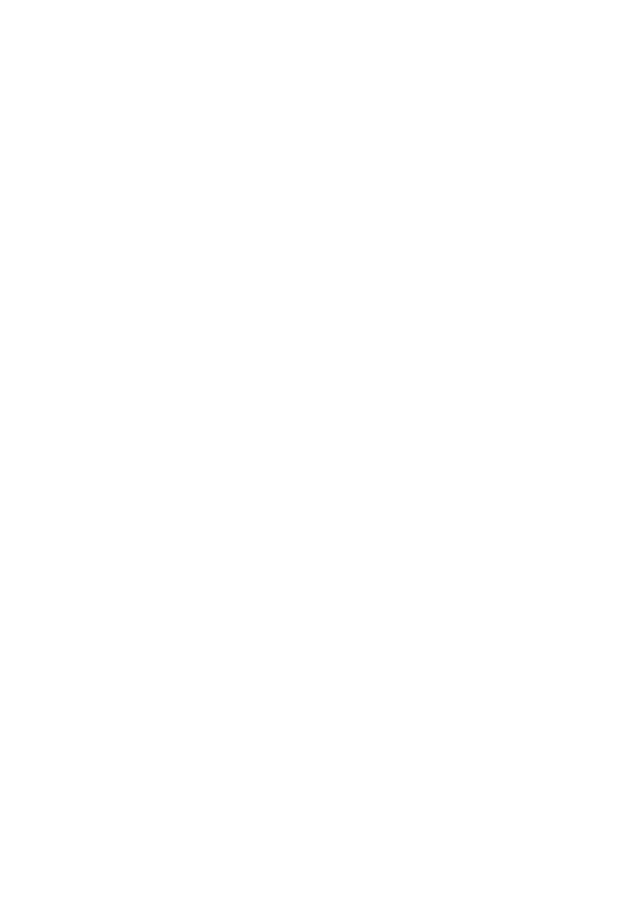
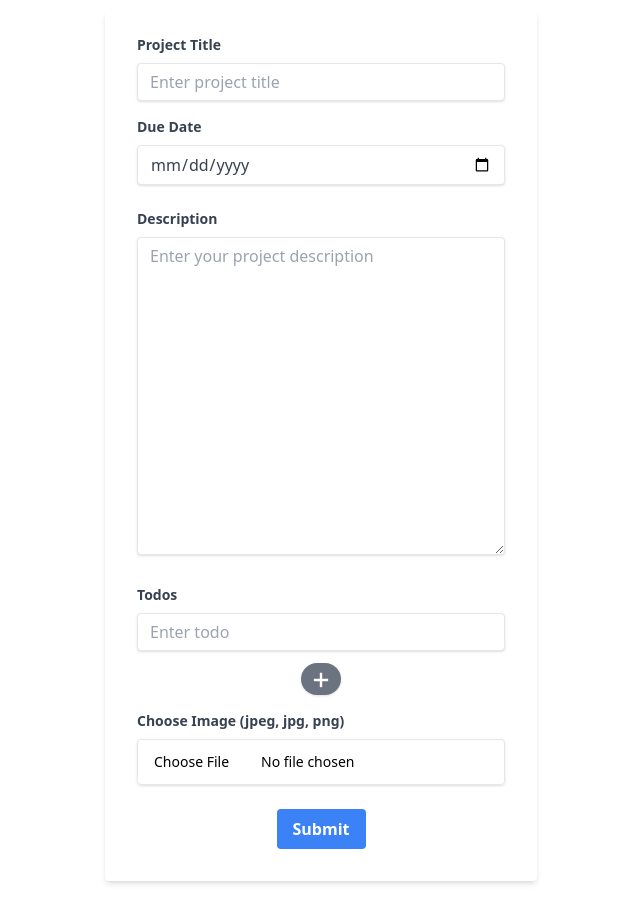
Before and after one commit to Satoshi-Sh/team-todo, a React (Create React App) app in the folder frontend/: page /team-todo/create-project in a window 1280 px wide. Before the commit this address had no page. Shown: the part 225-1122 px from the top of the page, without its empty margins (319-959 px from the left). Before the commit the page ends 800 px from the top, so only its background shows below. Built offline with nearby package versions, Linux system fonts and the light colour scheme.

Commit message:
Built create new Project page for todos. Need to add delete function.

```diff
--- a/frontend/src/App.js
+++ b/frontend/src/App.js
@@ -4,6 +4,7 @@
 import Index from "./pages/Index";
 import Signup from "./pages/Signup";
 import Login from "./pages/Login";
+import CreateProject from "./pages/CreateProject";
 import SingleProject from "./pages/SingleProject";
 import Projects from "./pages/Projects";
 import { Route, Routes } from "react-router-dom";
@@ -20,6 +21,7 @@
           <Route path="/login" element={<Login />} />
           <Route path="/projects" element={<Projects />} />
           <Route path="project/:id" element={<SingleProject />} />
+          <Route path="create-project" element={<CreateProject />} />
         </Routes>
       </UserProvider>
     </div>
--- /dev/null
+++ b/frontend/src/pages/CreateProject.jsx
@@ -0,0 +1,172 @@
+import React, { useState } from "react";
+
+const TodoSection = ({ todos, setTodos }) => {
+  const [todoTitle, setTodoTitle] = useState("");
+  const handleAdd = (e) => {
+    e.preventDefault();
+    setTodos((prevArray) => [...prevArray, todoTitle]);
+    setTodoTitle("");
+  };
+  return (
+    <div>
+      <label
+        className="block text-gray-700 text-sm font-bold mb-2"
+        htmlFor="todo"
+      >
+        Todos
+      </label>
+      <input
+        className="shadow appearance-none border rounded w-full py-2 px-3 text-gray-700 leading-tight focus:outline-none focus:shadow-outline"
+        id="todo"
+        type="text"
+        placeholder="Enter todo"
+        value={todoTitle}
+        onChange={(e) => setTodoTitle(e.target.value)}
+      />
+      <div className="flex flex-row justify-center items-center m-3">
+        <button
+          onClick={handleAdd}
+          className="p-0 w-10 h-8 bg-gray-500 rounded-full hover:bg-gray-400 active:shadow-lg mouse shadow transition ease-in duration-200 focus:outline-none"
+        >
+          <svg
+            viewBox="0 0 20 20"
+            enableBackground="new 0 0 20 20"
+            className="w-6 h-6 inline-block"
+          >
+            <path
+              fill="#FFFFFF"
+              d="M16,10c0,0.553-0.048,1-0.601,1H11v4.399C11,15.951,10.553,16,10,16c-0.553,0-1-0.049-1-0.601V11H4.601
+                                    C4.049,11,4,10.553,4,10c0-0.553,0.049-1,0.601-1H9V4.601C9,4.048,9.447,4,10,4c0.553,0,1,0.048,1,0.601V9h4.399
+                                    C15.952,9,16,9.447,16,10z"
+            />
+          </svg>
+        </button>
+      </div>
+      <div className="text-center m-4">
+        {todos.length > 0 &&
+          todos.map((todo, index) => {
+            return <div key={index}>{todo}</div>;
+          })}
+      </div>
+    </div>
+  );
+};
+
+const CreateProject = () => {
+  const [title, setTitle] = useState("");
+  const [due, setDue] = useState("");
+  const [description, setDescription] = useState("");
+  const [selectedFile, setSelectedFile] = useState(null);
+  const [todos, setTodos] = useState([]);
+
+  const handleSubmit = (e) => {
+    e.preventDefault();
+    // Perform form submission logic here
+    console.log("Submitted:", {
+      title,
+      due,
+      description,
+      todos,
+      selectedFile,
+    });
+  };
+  const handleFileUpload = (event) => {
+    const file = event.target.files[0];
+    setSelectedFile(file);
+  };
+  const tomorrow = new Date();
+  tomorrow.setDate(tomorrow.getDate() + 1);
+  const minDate = tomorrow.toISOString().split("T")[0];
+
+  return (
+    <div className="max-w-md mx-auto pt-48">
+      <h1 className="text-2xl mb-3 font-bold text-center">
+        Create New Project
+      </h1>
+      <form
+        onSubmit={handleSubmit}
+        className="bg-white shadow-md rounded px-8 pt-6 pb-8 mb-4 mr-2 ml-2"
+      >
+        <div className="mb-4">
+          <label
+            className="block text-gray-700 text-sm font-bold mb-2"
+            htmlFor="title"
+          >
+            Project Title
+          </label>
+          <input
+            className="shadow appearance-none border rounded w-full py-2 px-3 text-gray-700 leading-tight focus:outline-none focus:shadow-outline"
+            id="title"
+            type="text"
+            placeholder="Enter project title"
+            value={title}
+            onChange={(e) => setTitle(e.target.value)}
+            required
+          />
+        </div>
+        <div className="mb-6">
+          <label
+            className="block text-gray-700 text-sm font-bold mb-2"
+            htmlFor="due"
+          >
+            Due Date
+          </label>
+          <input
+            className="shadow appearance-none border rounded w-full py-2 px-3 text-gray-700 leading-tight focus:outline-none focus:shadow-outline"
+            id="due"
+            type="date"
+            placeholder="Enter your due date"
+            value={due}
+            onChange={(e) => setDue(e.target.value)}
+            min={minDate}
+            required
+          />
+        </div>
+        <div className="mb-6">
+          <label
+            className="block text-gray-700 text-sm font-bold mb-2"
+            htmlFor="description"
+          >
+            Description
+          </label>
+          <textarea
+            className="shadow appearance-none border rounded w-full py-2 px-3 text-gray-700 leading-tight focus:outline-none focus:shadow-outline"
+            id="description"
+            placeholder="Enter your project description"
+            value={description}
+            onChange={(e) => setDescription(e.target.value)}
+            rows="15"
+            required
+          />
+        </div>
+        <TodoSection todos={todos} setTodos={setTodos} />
+        <div className="mb-6">
+          <label
+            htmlFor="file-input"
+            className="block text-gray-700 text-sm font-bold mb-2"
+          >
+            Choose Image (jpeg, jpg, png)
+          </label>
+          <input
+            type="file"
+            id="file-input"
+            onChange={handleFileUpload}
+            className="block w-full border border-gray-200 shadow rounded text-sm focus:z-10 focus:border-blue-500 focus:ring-blue-500 file:bg-transparent file:border-0 file:bg-gray-100 file:mr-4 file:py-3 file:px-4"
+            accept=".jpg,.jpeg,.png"
+          />
+        </div>
+
+        <div className="flex items-center justify-center">
+          <button
+            className="bg-blue-500 hover:bg-blue-700 text-white font-bold py-2 px-4 rounded focus:outline-none focus:shadow-outline"
+            type="submit"
+          >
+            Submit
+          </button>
+        </div>
+      </form>
+    </div>
+  );
+};
+
+export default CreateProject;
```
